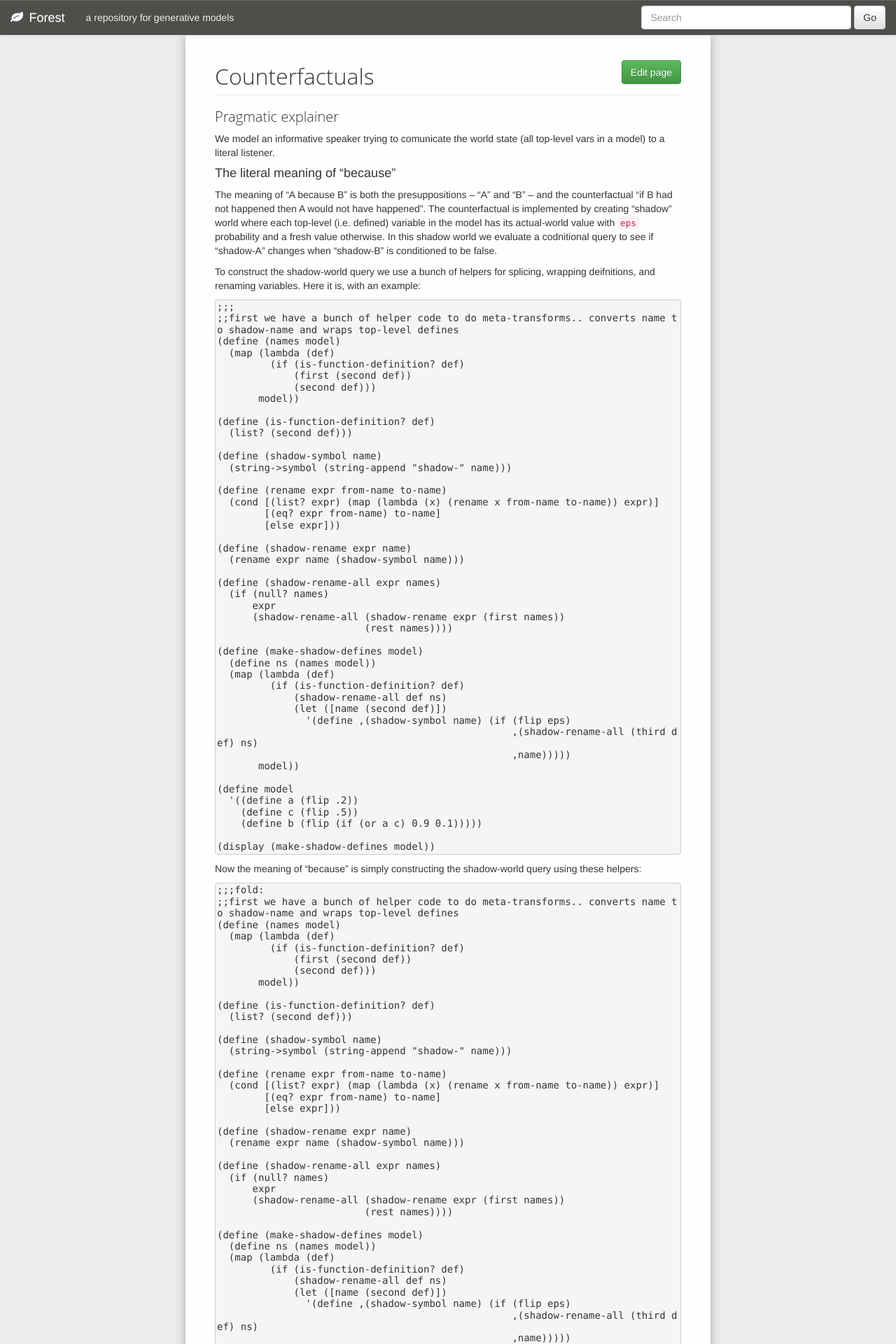
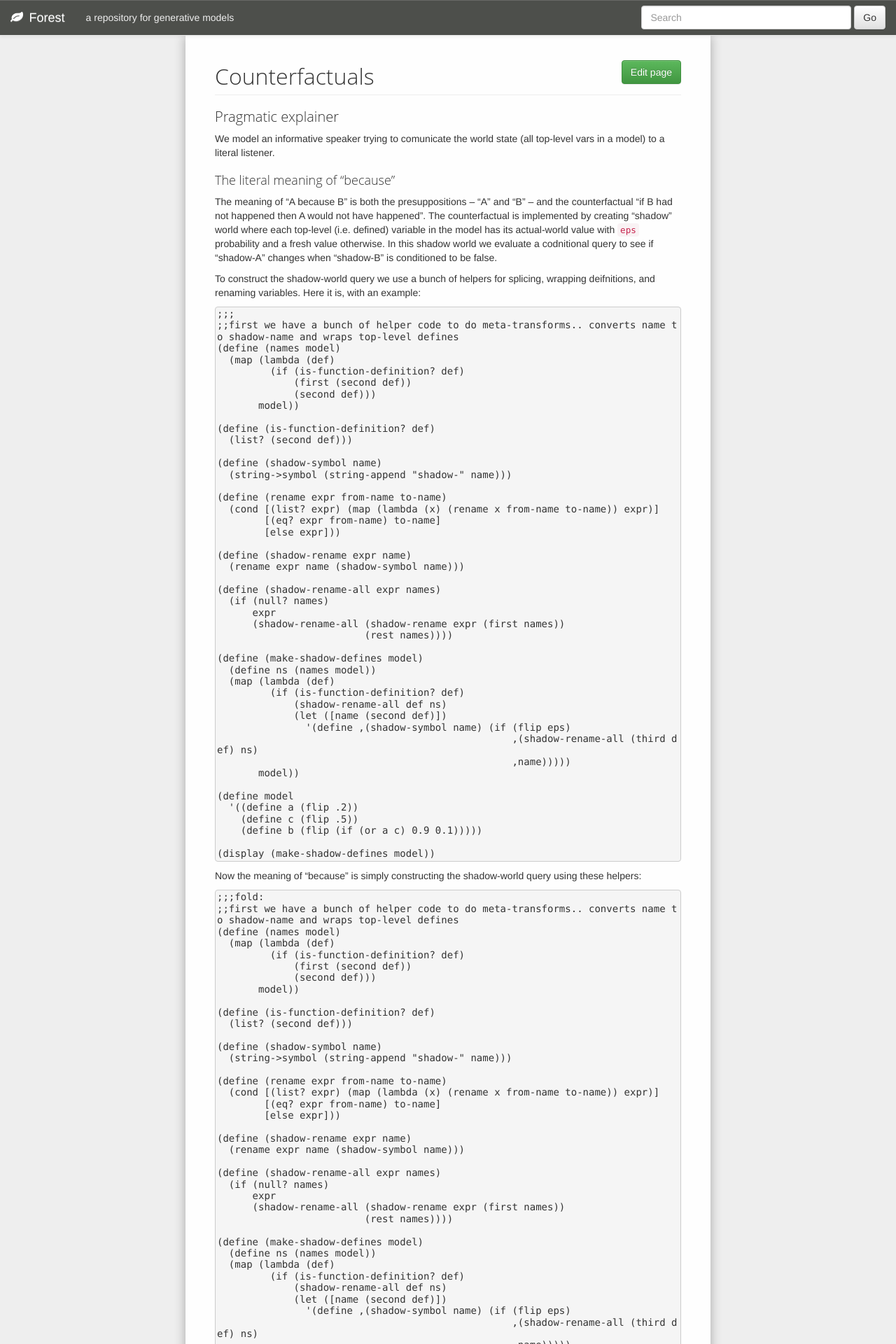
Before and after one commit to forestdb/forestdb.org, a Jekyll site: the page built from models/counterfactuals.md, in a window 1280 px wide. Shown: the top 1920 px of the page at 70% size. Built offline with Jekyll 4.4.1, drawn with Linux system fonts in a browser that asks for light colours; nearby versions of some CDN libraries; a script that is not in the unit is left out; comment, search, counter and statistics services are not loaded.

Commit message:
Add h4 and h5 to css

```diff
--- a/assets/css/custom.css
+++ b/assets/css/custom.css
@@ -76,7 +76,7 @@
 
 /* Font and whitespace adjustments */
 
-h1, h2, h3 {
+h1, h2, h3, h4, h5 {
    font-family: "Open Sans", "Helvetica Neue", Helvetica, Arial, sans-serif !important;
    font-weight: 300;
    line-height: 1.1;
@@ -96,6 +96,14 @@
 h3 {
    font-size: 20px;
    margin-bottom: 10px;
+}
+
+h4 {
+   font-size: 18px;
+}
+
+h5 {
+   font-size: 15px;
 }
 
 ul p {
```
